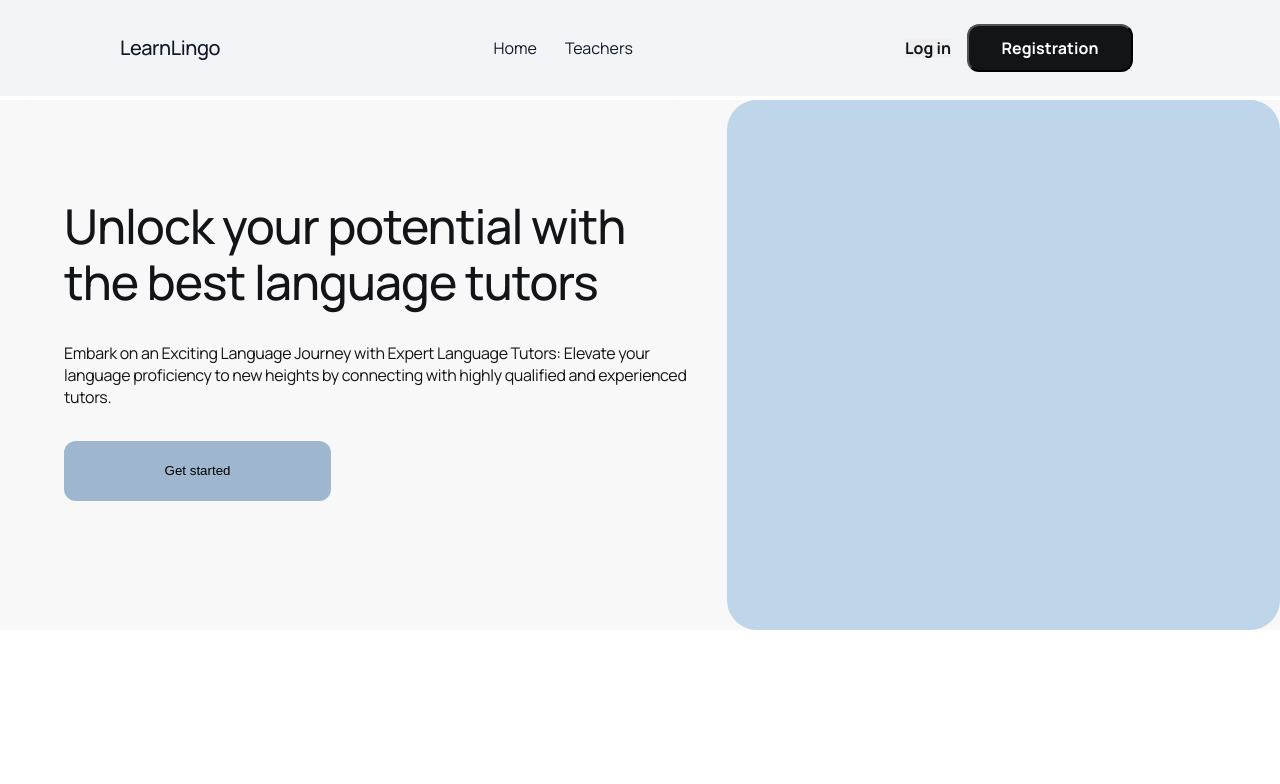
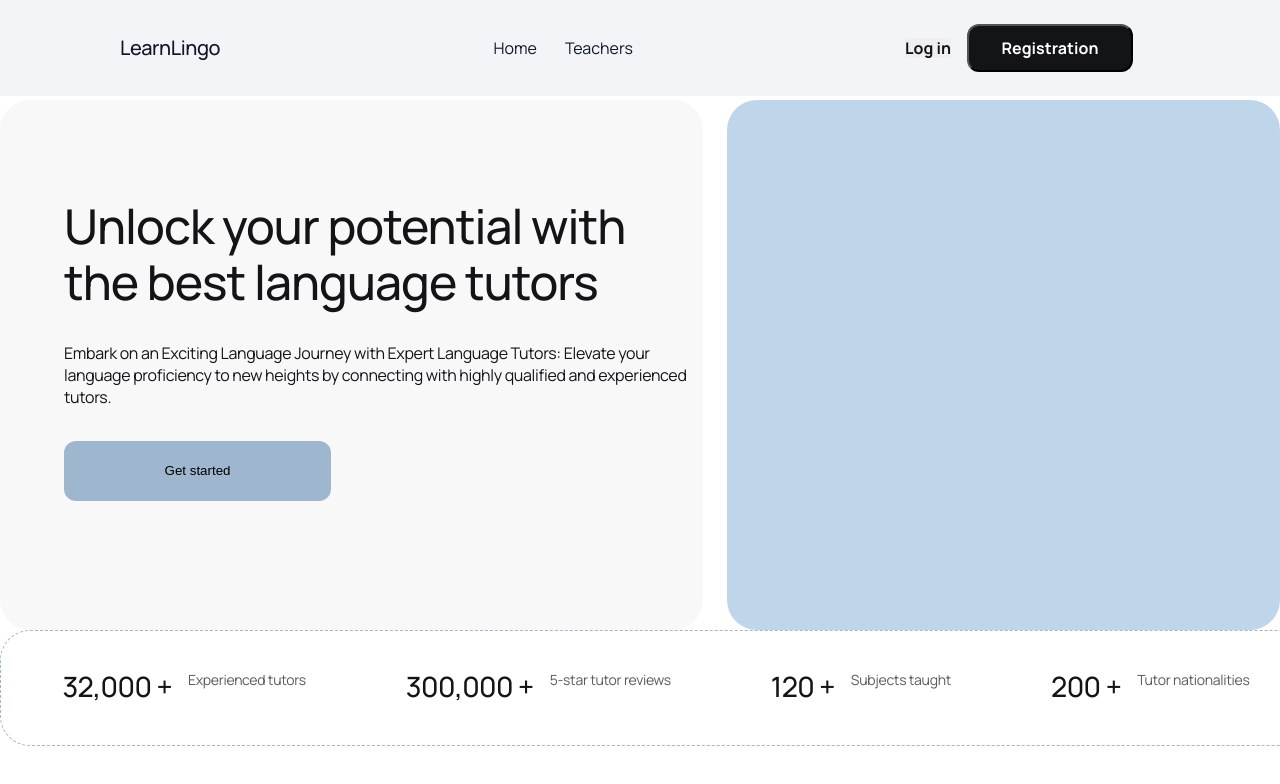
Before and after one commit to tanya-vasylovych/learn-lingo, a Next.js app: page / in a window 1280 px wide. Shown: the top 784 px of the page. Built offline with nearby package versions, Linux system fonts and the light colour scheme.

Commit message:
benefits

```diff
--- a/app/page.module.css
+++ b/app/page.module.css
@@ -1,9 +1,9 @@
 .container {
   margin: 0 auto;
-  width: 100%;
-  background: #f8f8f8;
+  background: #fff;
   display: flex;
   gap: 24px;
+  justify-content: center;
 }
 .box {
   border-radius: 30px;
--- a/app/page.tsx
+++ b/app/page.tsx
@@ -1,7 +1,10 @@
+import Benefit from "@/components/Benefit/Benefit";
 import css from "./page.module.css";
 
 export default function Home() {
   return (
+    <div>
+      {" "}
       <div className={css.container}>
         {" "}
         <div className={css.box}>
@@ -17,5 +20,9 @@ export default function Home() {
         </div>
         <div className={css.img}></div>
       </div>
+      <div>
+        <Benefit />
+      </div>
+    </div>
   );
 }
--- /dev/null
+++ b/components/Benefit/Benefit.module.css
@@ -0,0 +1,34 @@
+.block {
+  display: flex;
+  flex-direction: row;
+  border: 1.5px dashed #9fb7ce;
+  border-radius: 30px;
+  width: 1312px;
+  height: 116px;
+  gap: 100px;
+  margin: 24 auto;
+  justify-content: center;
+  padding-top: 40px;
+}
+
+.box {
+  display: flex;
+  flex-direction: row;
+  gap: 16px;
+}
+.number {
+  font-family: var(--font-family);
+  font-weight: 500;
+  font-size: 28px;
+  line-height: 114%;
+  letter-spacing: -0.02em;
+  color: #121417;
+}
+.text {
+  font-family: var(--font-family);
+  font-weight: 400;
+  font-size: 14px;
+  line-height: 129%;
+  letter-spacing: -0.02em;
+  color: rgba(18, 20, 23, 0.7);
+}
--- /dev/null
+++ b/components/Benefit/Benefit.tsx
@@ -0,0 +1,26 @@
+import css from "./Benefit.module.css";
+
+const Benefit = () => {
+  return (
+    <div className={css.block}>
+      <div className={css.box}>
+        <p className={css.number}>32,000 +</p>
+        <p className={css.text}>Experienced tutors</p>
+      </div>
+      <div className={css.box}>
+        <p className={css.number}>300,000 +</p>
+        <p className={css.text}>5-star tutor reviews</p>
+      </div>
+      <div className={css.box}>
+        <p className={css.number}>120 +</p>
+        <p className={css.text}>Subjects taught</p>
+      </div>
+      <div className={css.box}>
+        <p className={css.number}>200 +</p>
+        <p className={css.text}>Tutor nationalities</p>
+      </div>
+    </div>
+  );
+};
+
+export default Benefit;
--- a/components/Header/Header.module.css
+++ b/components/Header/Header.module.css
@@ -13,9 +13,6 @@
   color: #101828;
 }
 
-.header a:hover {
-  color: #0b44cd;
-}
 .logo {
   font-family: var(--font-family);
   font-weight: 500;
```
Lines whose indentation alone changed are shown as unchanged.
